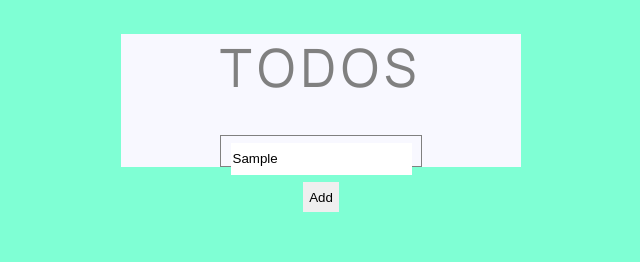
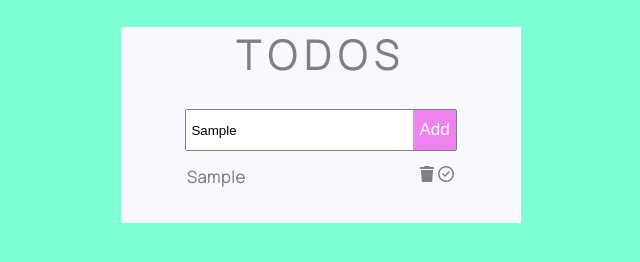
Before and after one commit to peterhero/Greenfox, a plain HTML site: page Week 2 Day 5 Exercises/Advanced Todo/index.html in a window 1280 px wide. Both pictures are taken after typing "Sample" into the empty fields and a click on the button "Add". Shown: the whole page, without its empty margins (319-959 px from the left). Drawn offline with nearby package versions, Linux system fonts and the light colour scheme.

Commit message:
Updating advanced todos

```diff
--- a/Week 2 Day 5 Exercises/Advanced Todo/index.html
+++ b/Week 2 Day 5 Exercises/Advanced Todo/index.html
@@ -11,7 +11,7 @@
 </head>
 <body>
 	<div class="all">
-		<h1>TODOS</h2>
+		<h1>TODOS</h1>
 		<div class="form">
 			<input type="text"><button>Add</button>
 		</div>
--- a/Week 2 Day 5 Exercises/Advanced Todo/scripts.js
+++ b/Week 2 Day 5 Exercises/Advanced Todo/scripts.js
@@ -1,9 +1,28 @@
 $('button').click(() => {
+	$('.todos').append(`<div class="todos-container">${$('input').val()}<i class="fas fa-trash delete"></i><i class="far fa-check-circle check"></i></div>`);
+
+	$('.todos').css('font-family', `'Manrope', sans-serif`);
+	$('.todos').css('font-weight', 'bold');
+	$('.todos').css('letter-spacing', '1px');
+
+	$('.todos-container').css('position', 'relative');
+
+	$('.check').css('position', 'absolute');
+	$('.check').css('right', '0px');
+
+	$('.delete').css('position', 'absolute');
+	$('.delete').css('right', '20px');
+
+	$('.todos-container').css('margin', '15px 0px');
+});
+
+
+/*$('button').click(() => {
 	$('ul').append(`<li><span>${$('input').val()}</span></li>`);
 	$('ul').on('click', 'li', (event) => {
 		 $(event.target).css('text-decoration', 'line-through');
 	});
-});
+});*/
 
 // <i class="fas fa-trash"></i>
 // <i class="far fa-check-circle"></i>
--- a/Week 2 Day 5 Exercises/Advanced Todo/style.css
+++ b/Week 2 Day 5 Exercises/Advanced Todo/style.css
@@ -6,28 +6,43 @@ body {
 	background-color: ghostwhite;
 	color: grey;
 	width: 400px;
-	text-align: center;
+
 	font-family: 'Manrope', sans-serif;
 	margin: auto auto;
+	padding-bottom: 20px;
+}
+
+h1 {
+	text-align: center;
+	font-size: 40px;
 	letter-spacing: 8px;
-	font-size: 25px;
 }
 
 .form {
 	margin: 0px auto;
 	border: 1px solid grey;
-	height: 30px;
-	width: 200px;
+	border-radius: 2px;
+	height: 40px;
+	width: fit-content;
+
 }
 
 button {
 	border: none;
-	height: 30px;
-	/* position: absolute; */
+	height: 40px;
+	background-color: violet;
+	color: white;
+	font-size: 17px;
 }
 
 input {
 	border: none;
-	height: 30px;
-	/* position: absolute; */
+	height: 38px;
+	width: 220px;
+	padding-left: 5px;
 }
+
+.todos {
+	margin: 0px auto;
+	width: 268px;
+}
```
